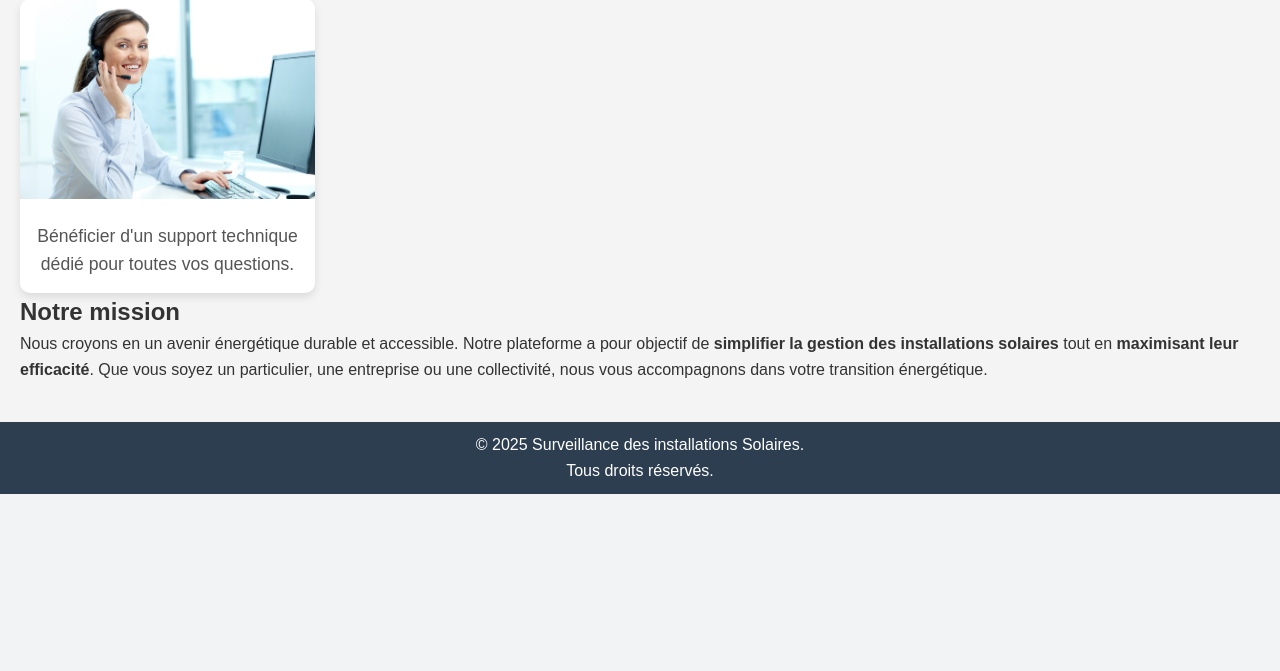
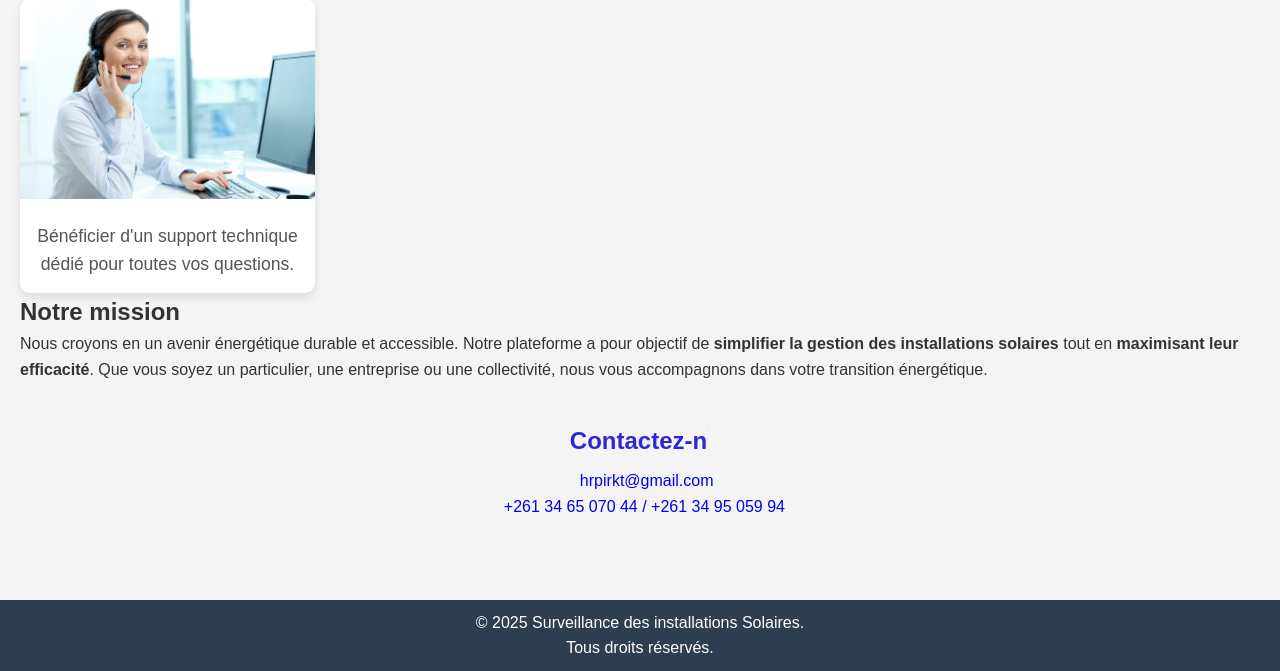
Before and after one commit to PlinsIhn/solar_monitoring, a Django app: page / in a window 1280 px wide. Shown: the part 655-1326 px from the top of the page. Before the commit the page ends 1149 px from the top, so only its background shows below. Run offline with Django 5.2, Linux system fonts and the light colour scheme.

Commit message:
ajout de contact

```diff
--- a/accounts/static/css/styles_home.css
+++ b/accounts/static/css/styles_home.css
@@ -136,3 +136,46 @@
 @media screen and (min-width: 1025px) and (max-width: 1366px){
 
 }
+
+/*pour contactez-nous */
+
+.contact {
+    text-align: center;
+    padding: 40px;
+    background-color: #f4f4f4;;
+    font-family: 'Arial', sans-serif;
+    color: rgb(44, 41, 212);
+}
+
+#typing-text {
+    font-size: 24px;
+    font-weight: bold;
+    display: inline-block;
+    white-space: nowrap;
+    overflow: hidden;
+    border-right: 3px solid rgb(223, 14, 66); /* Curseur clignotant */
+    animation: blink 0.7s infinite;
+}
+
+@keyframes blink {
+    50% { border-color: transparent; }
+}
+
+
+@media screen and (max-width: 480px) {
+
+    #typing-text {
+        font-size: 16px;
+    }
+}
+
+/* Smartphones grands */
+@media screen and (min-width: 481px) and (max-width:768px){
+
+    #typing-text {
+        font-size: 18px;
+    }
+}
+.contact-item a {
+    text-decoration: none;
+}
--- a/accounts/templates/home.html
+++ b/accounts/templates/home.html
@@ -48,10 +48,60 @@
         <p>
             Nous croyons en un avenir énergétique durable et accessible. Notre plateforme a pour objectif de <strong>simplifier la gestion des installations solaires</strong> tout en <strong>maximisant leur efficacité</strong>. Que vous soyez un particulier, une entreprise ou une collectivité, nous vous accompagnons dans votre transition énergétique.
         </p>
+
+        <section class="contact">
+            <h2 id="typing-text"></h2>
+            <div class="contact-info">
+                <div class="contact-item">
+                    <i class="fas fa-envelope"></i>
+                    <a href="#">&nbsp;&nbsp; hrpirkt@gmail.com</a>
+                </div>
+                <div class="contact-item">
+                    <i class="fas fa-phone"></i>
+                    <a href="#">&nbsp;&nbsp;+261 34 65 070 44 / +261 34 95 059 94</a>
+                </div>
+            </div>
+        </section>
+
     </main>
 
     <footer>
         <p>© 2025 Surveillance des installations Solaires. <br>Tous droits réservés.</p>
     </footer>
+
+    <script>
+        const titleElement = document.getElementById("animated-text");
+        const emailElement = document.getElementById("email-text");
+        const phoneElement = document.getElementById("phone-text");
+
+        const titleText = "Contactez-nous";
+        const emailText = "hrpirkt@gmail.com";
+        const text = "Contactez-nous";
+        const typingText = document.getElementById("typing-text");
+
+        let index = 0;
+        let isDeleting = false;
+
+        function typeEffect() {
+            if (!isDeleting) {
+                typingText.innerText = text.substring(0, index + 1);
+                index++;
+                if (index === text.length) {
+                    setTimeout(() => isDeleting = true, 1000); // Pause avant suppression
+                }
+            } else {
+                typingText.innerText = text.substring(0, index - 1);
+                index--;
+                if (index === 0) {
+                    isDeleting = false;
+                }
+            }
+            setTimeout(typeEffect, isDeleting ? 100 : 150); // Vitesse de suppression et écriture
+        }
+
+        typeEffect();
+
+    </script>
+
 </body>
 </html>
```
